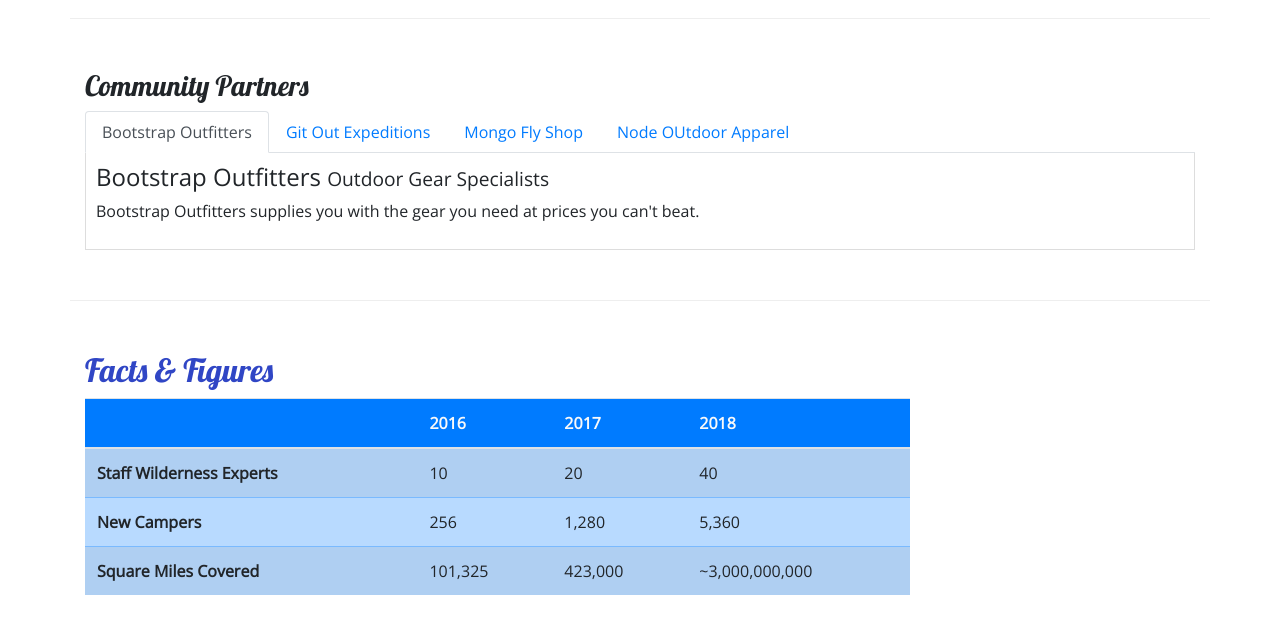
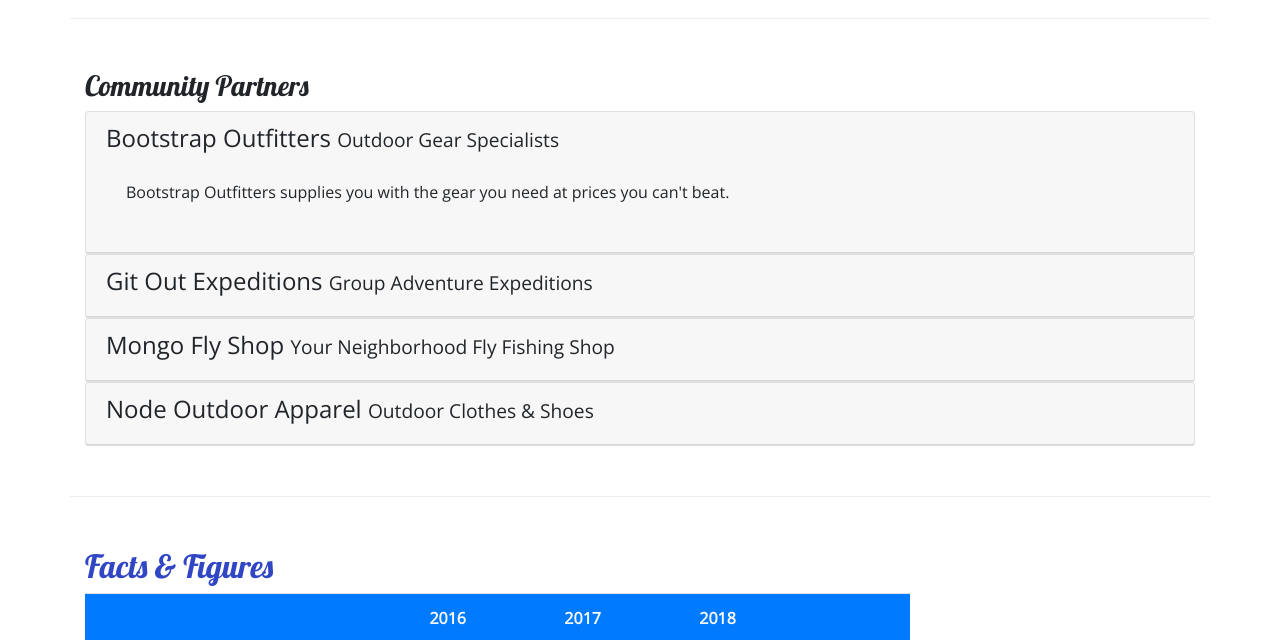
Before and after one commit to Grozzrox/bootstrap-project, a website: page aboutus.html in a window 1280 px wide. Shown: the part 810-1450 px from the top of the page. Drawn offline with nearby package versions, Linux system fonts and the light colour scheme.

Commit message:
Accordion

```diff
--- a/aboutus.html
+++ b/aboutus.html
@@ -100,36 +100,55 @@
         <div class="row row-content">
             <div class="col">
                 <h3>Community Partners</h3>
-                <ul class="nav nav-tabs">
-                    <li class="nav-item">
-                        <a class="nav-link active" href="#bootstrap" role="tab" data-toggle="tab">Bootstrap Outfitters</a>
-                    </li>
-                    <li class="nav-item">
-                        <a class="nav-link" href="#git" role="tab" data-toggle="tab">Git Out Expeditions</a>
-                    </li>
-                    <li class="nav-item">
-                        <a class="nav-link" href="#mongo" role="tab" data-toggle="tab">Mongo Fly Shop</a>
-                    </li>
-                    <li class="nav-item">
-                        <a class="nav-link" href="#node" role="tab" data-toggle="tab">Node OUtdoor Apparel</a>
-                    </li>
-                </ul>
-                <div class="tab-content">
-                    <div role="tabpanel" class="tab-pane fade show active" id="bootstrap">
-                        <h4>Bootstrap Outfitters <small>Outdoor Gear Specialists</small></h4>
-                        <p class="d-none d-sm-block">Bootstrap Outfitters supplies you with the gear you need at prices you can't beat.</p>
+
+                <div id="accordion">
+                    <div class="card">
+                        <div role="tab" class="card-header">
+                            <h4>
+                                <a data-toggle="collapse" data-target="#bootstrap">Bootstrap Outfitters <small>Outdoor Gear Specialists</small></a>
+                            </h4>
+                            <div class="collapse show" id="bootstrap" data-parent="#accordion">
+                                <div class="card-body">
+                                    <p class="d-none d-sm-block">Bootstrap Outfitters supplies you with the gear you need at prices you can't beat.</p>
+                                </div>
+                            </div>
+                        </div>
                     </div>
-                    <div role="tabpanel" class="tab-pane fade" id="git">
-                        <h4>Git Out Expeditions <small>Group Adventure Expeditions</small></h4>
-                        <p class="d-none d-sm-block">Join Git Out Expeditions to explore new horizons with a group of other adventurers!</p>
+                    <div class="card">
+                        <div role="tab" class="card-header">
+                            <h4>
+                                <a class="collapsed" data-toggle="collapse" data-target="#git">Git Out Expeditions <small>Group Adventure Expeditions</small></a>
+                            </h4>
+                            <div class="collapse" id="git" data-parent="#accordion">
+                                <div class="card-body">
+                                    <p class="d-none d-sm-block">Join Git Out Expeditions to explore new horizons with a group of other adventurers!</p>
+                                </div>
+                            </div>
+                        </div>
                     </div>
-                    <div role="tabpanel" class="tab-pane fade" id="mongo">
-                        <h4>Mongo Fly Shop <small>Your Neighborhood Fly Fishing Shop</small></h4>
-                        <p class="d-none d-sm-block">Need a new fishing pole, a tacklebox, or flies of all kinds? Stop by Mongo Fly Shop.</p>
+                    <div class="card">
+                        <div role="tab" class="card-header">
+                            <h4>
+                                <a class="collapsed" data-toggle="collapse" data-target="#mongo">Mongo Fly Shop <small>Your Neighborhood Fly Fishing Shop</small></a>
+                            </h4>
+                            <div class="collapse" id="mongo" data-parent="#accordion">
+                                <div class="card-body">
+                                    <p class="d-none d-sm-block">Need a new fishing pole, a tacklebox, or flies of all kinds? Stop by Mongo Fly Shop.</p>
+                                </div>
+                            </div>
+                        </div>
                     </div>
-                    <div role="tabpanel" class="tab-pane fade" id="node">
-                        <h4>Node Outdoor Apparel <small>Outdoor Clothes & Shoes</small></h4>
-                        <p class="d-none d-sm-block">From polar fleeces to swimsuits, hiking boots to waders, a visit to Node will be sure to get you covered.</p>
+                    <div class="card">
+                        <div role="tab" class="card-header">
+                            <h4>
+                                <a class="collapsed" data-toggle="collapse" data-target="#node">Node Outdoor Apparel <small>Outdoor Clothes & Shoes</small></a>
+                            </h4>
+                            <div class="collapse" id="node" data-parent="#accordion">
+                                <div class="card-body">
+                                    <p class="d-none d-sm-block">From polar fleeces to swimsuits, hiking boots to waders, a visit to Node will be sure to get you covered.</p>
+                                </div>
+                            </div>
+                        </div>
                     </div>
                 </div>
             </div>
--- a/css/styles.css
+++ b/css/styles.css
@@ -36,8 +36,7 @@ header h2 {
     background-color: #901CAD;
 }
 
-.tab-content {
-    border: 1px solid #DDD;
-    border-top: none;
-    padding: 10px;
+a, a:hover {
+    color: inherit;
+    text-decoration: none;
 }
```
